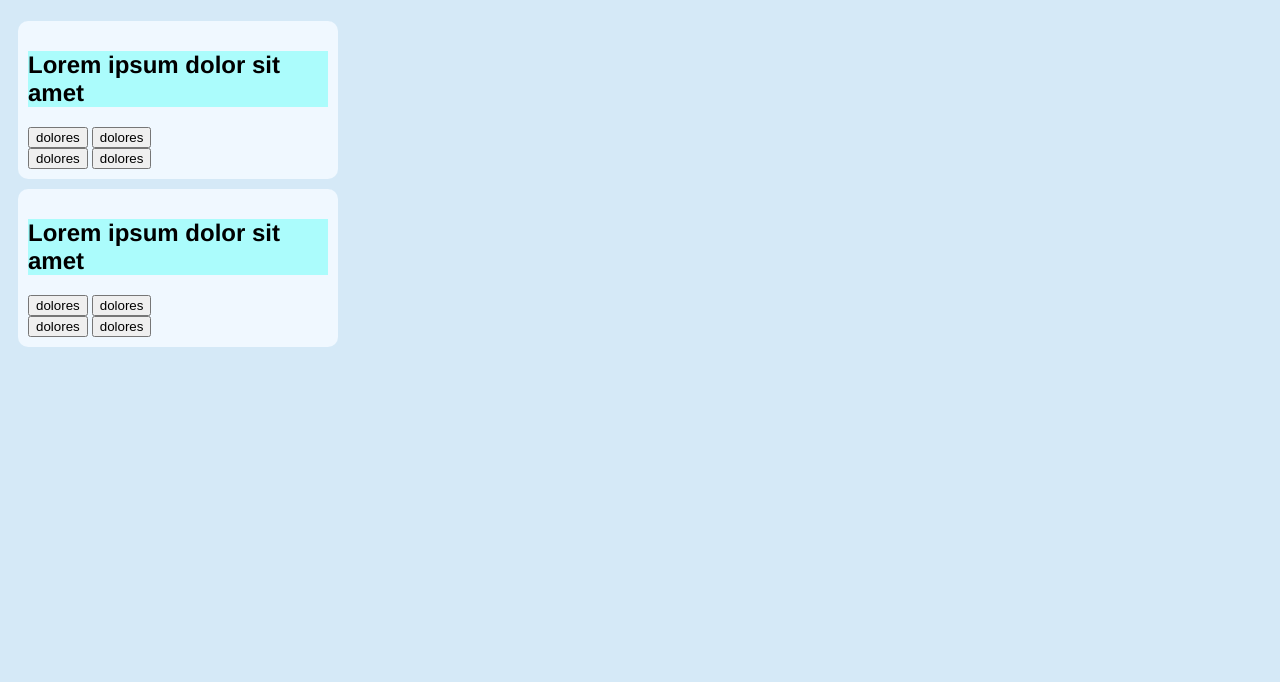
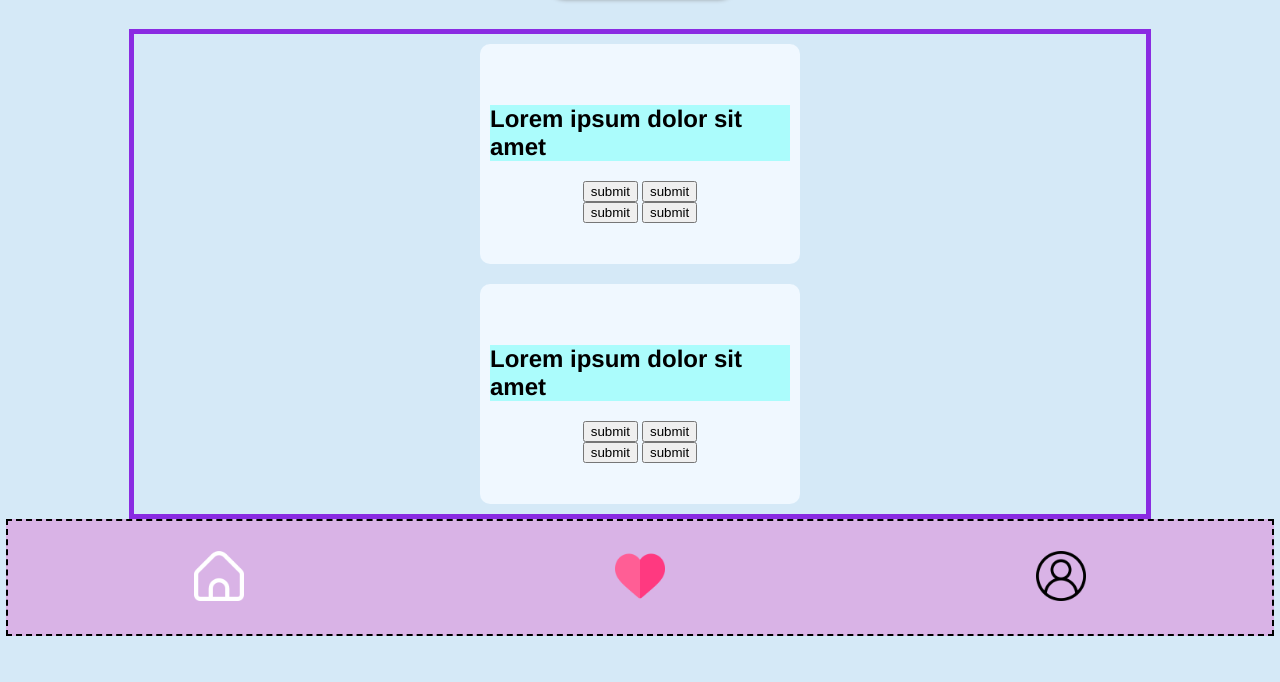
Before and after one commit to B-Baumeister/Quiz-App, a plain HTML site: page index.html in a window 1280 px wide. Shown: the part 118-800 px from the top of the page. Drawn offline with Linux system fonts and the light colour scheme.

Commit message:
add icons

```diff
--- a/css/styles.css
+++ b/css/styles.css
@@ -1,5 +1,8 @@
 body {
   background-color: rgb(213, 233, 247);
+  display: flex;
+  flex-direction: column;
+  align-items: center;
 }
 h1 {
   color: rgb(252, 252, 252);
@@ -21,6 +24,7 @@ h1 {
   border: 5px;
   border-style: solid;
   border-color: blueviolet;
+  width: 80%;
 }
 
 .card {
@@ -33,14 +37,23 @@ h1 {
   padding: 10px;
   border-radius: 10px;
   width: 300px;
+  height: 200px;
 }
 .answer {
+  display: flex;
+  flex-direction: column;
+  align-items: center;
 }
-nav {
-  position: fixed;
-
-  background-color: rgb(163, 228, 240);
+.navigation {
+  background-color: rgb(217, 179, 230);
   height: 3cm;
+  width: 100%;
+  border: 2px;
+  border-style: dashed;
+  display: flex;
+  justify-content: space-around;
+  align-items: center;
+  bottom: 0;
 }
 h2 {
   font-family: "Helvetica Neue", sans-serif;
@@ -48,3 +61,7 @@ h2 {
   display: flex;
   text-align: flex-start;
 }
+
+img {
+  width: 50px;
+}
--- a/index.html
+++ b/index.html
@@ -8,31 +8,51 @@
   </head>
   <body>
     <h1>Quiz App</h1>
+    <div class="cards">
       <section class="card">
         <h2>Lorem ipsum dolor sit amet</h2>
         <div class="answer">
           <div>
-          <button>dolores</button>
-          <button>dolores</button>
+            <button><span> submit </span></button>
+            <button><span> submit </span></button>
           </div>
           <div>
-          <button>dolores</button>
-          <button>dolores</button>
+            <button><span> submit </span></button>
+            <button><span> submit </span></button>
+          </div>
         </div>
       </section>
+
       <section class="card">
         <h2>Lorem ipsum dolor sit amet</h2>
         <div class="answer">
           <div>
-        <button>dolores</button>
-        <button>dolores</button>
+            <button><span> submit </span></button>
+            <button><span> submit </span></button>
           </div>
-      <div class="answer">
-        <button>dolores</button>
-        <button>dolores</button>
+          <div>
+            <button><span> submit </span></button>
+            <button><span> submit </span></button>
           </div>
         </div>
       </section>
-    <nav></nav>
+    </div>
+    <nav class="navigation">
+      <div>
+        <section class="home">
+          <img src="./picture/heim.png" alt="home" />
+        </section>
+      </div>
+      <div>
+        <section class="bookmarks">
+          <img src="./picture/heart.png" alt="bookmarks" />
+        </section>
+      </div>
+      <div>
+        <section class="profile">
+          <img src="./picture/user.png" alt="user button" />
+        </section>
+      </div>
+    </nav>
   </body>
 </html>
```
Also changed, not shown: picture/heart.png (added), picture/heim.png (added), picture/user.png (added). Lines whose indentation alone changed are shown as unchanged.
